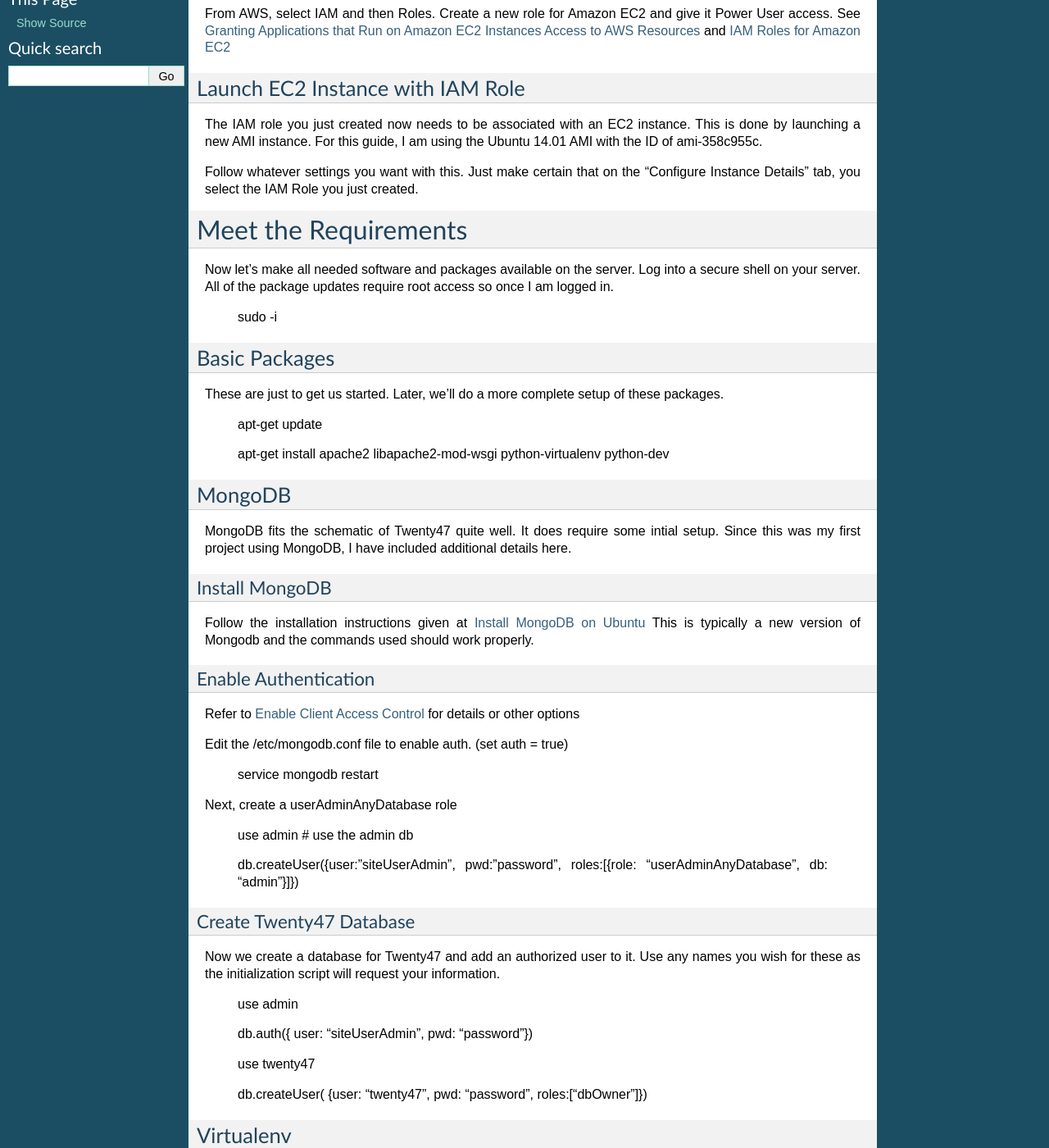
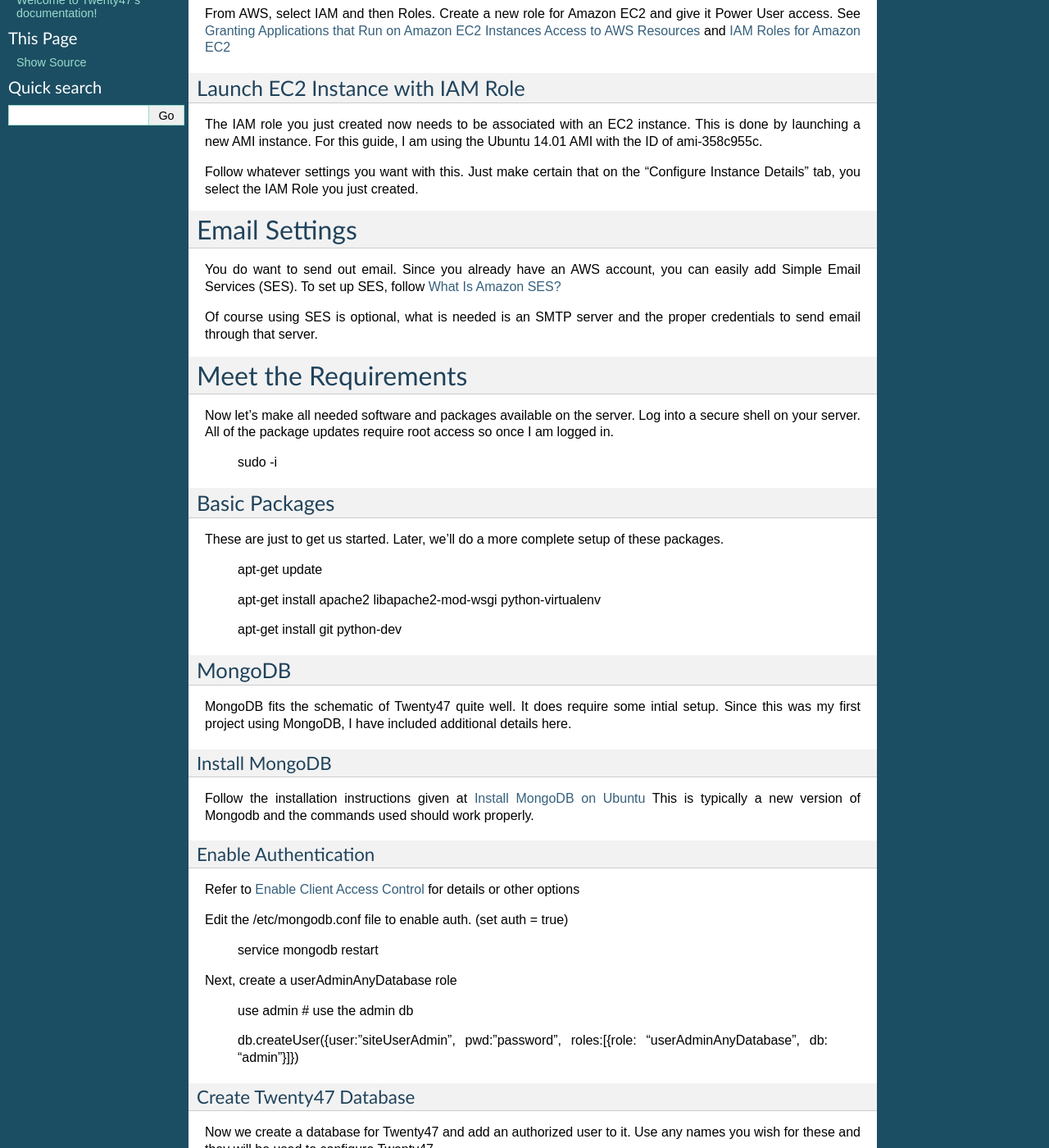
Before and after one commit to gary-dalton/Twenty47, a Sphinx documentation site: the page built from docs/installation.rst, in a window 1280 px wide and 1400 px high, scrolled down 439 px. Shown: the whole window at 82% size. Built offline with Sphinx 7.4.7, drawn with Linux system fonts in a browser that asks for light colours; pages that are not in the unit, such as notebooks, are missing from menus; some of the changed text lies outside the part shown.

Commit message:
git twenty47

```diff
--- a/docs/installation.rst
+++ b/docs/installation.rst
@@ -40,6 +40,16 @@
 Follow whatever settings you want with this. Just make certain that on the
 "Configure Instance Details" tab, you select the IAM Role you just created.
 
+Email Settings
+==============
+You do want to send out email. Since you already have an AWS account,
+you can easily add Simple Email Services (SES). To set up SES, follow
+`What Is Amazon SES? <http://docs.aws.amazon.com/ses/latest/DeveloperGuide/Welcome.html/>`_
+
+Of course using SES is optional, what is needed is an SMTP server and the
+proper credentials to send email through that server.
+
+
 Meet the Requirements
 =====================
 Now let's make all needed software and packages available on the server.
@@ -55,7 +65,9 @@
 
     apt-get update
 
-    apt-get install apache2 libapache2-mod-wsgi python-virtualenv python-dev
+    apt-get install apache2 libapache2-mod-wsgi python-virtualenv
+
+    apt-get install git python-dev
 
 MongoDB
 --------
@@ -88,8 +100,8 @@
 Create Twenty47 Database
 ^^^^^^^^^^^^^^^^^^^^^^^^
 Now we create a database for Twenty47 and add an authorized user to it.
-Use any names you wish for these as the initialization script will request
-your information.
+Use any names you wish for these and they will be used to configure
+Twenty47.
 
     use admin
 
@@ -146,16 +158,27 @@
 Now, let's create your topics. Choose relatively short names for these,
 especially for your SMS topic.
 
-    conn.create_topic('dispatch_email')
-    conn.create_topic('dispatch)
+    conn.create_topic('dispatch_email')     #for email
+
+    conn.create_topic('dispatch)            #for SMS
 
 Each of these commands should return a CreateTopicResult which looks
 similar to *arn:aws:sns:us-zone-1:700000000000:del_test*. Make a note
-of these strings as you will need them when we initialize the application.
+of these strings as you will need them when we configure Twenty47.
+
+Git Twenty47
+------------
+Now lets get the Twenty47 code onto your server. Make certain you are
+in the directory you wish to install to, then
+
+    git clone 'https://github.com/gary-dalton/Twenty47.git'
+
+Preparing Apache2
+-----------------
 
 
 
-
+`Flask-Mail <http://pythonhosted.org/flask-mail/>`_
 
 
 
```
